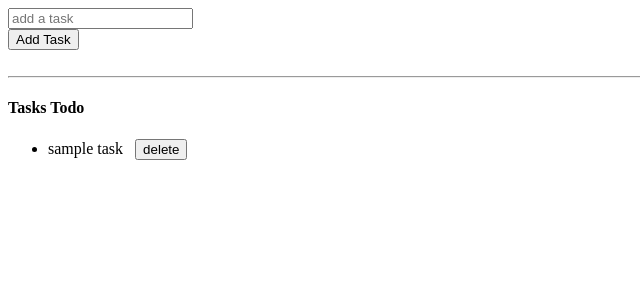
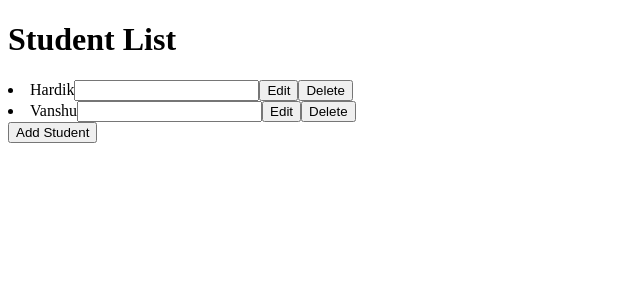
Before and after one commit to soodhardik31-cmyk/react-practice, a React (Vite) app: page / in a window 1280 px wide. Shown: the top 300 px of the page, without its empty margins (0-640 px from the left). Built offline with nearby package versions, Linux system fonts and the light colour scheme.

Commit message:
StudentList modification

```diff
--- a/src/App.jsx
+++ b/src/App.jsx
@@ -5,7 +5,7 @@ import StudentList from "./StudentList.jsx";
 function App() {
   return (
     <>
-      <TodoList />
+      <StudentList />
     </>
   )
 }
--- a/src/StudentList.jsx
+++ b/src/StudentList.jsx
@@ -19,6 +19,10 @@ function StudentList() {
         setStudents((prevStudents) => prevStudents.filter((student)=> student.id !== id));
     }
 
+    const handleEdit = (student) => {
+        setEditingId(student.id);
+        setName(student.name);
+    }
     //update student
     const updateStudent = (id, newName) => {
         setStudents((prevStudents) => prevStudents.map((student) =>
```
